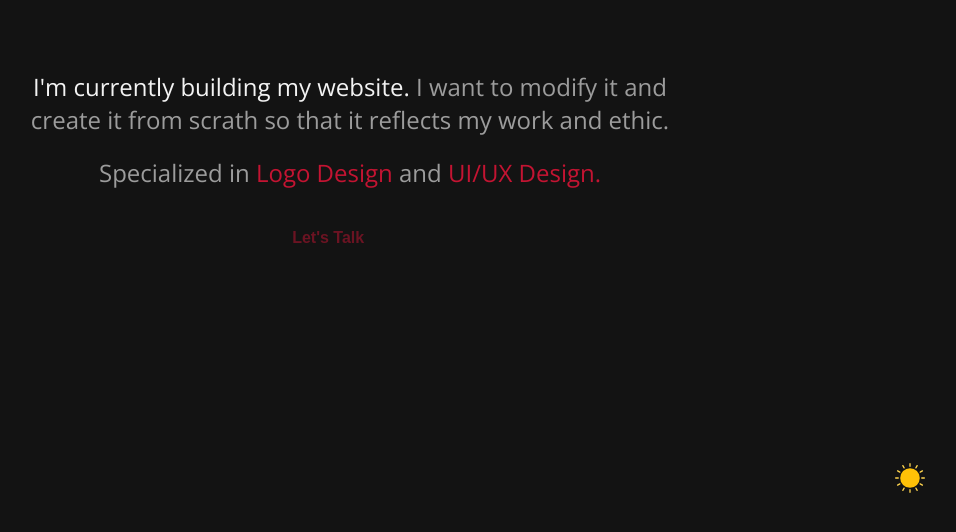
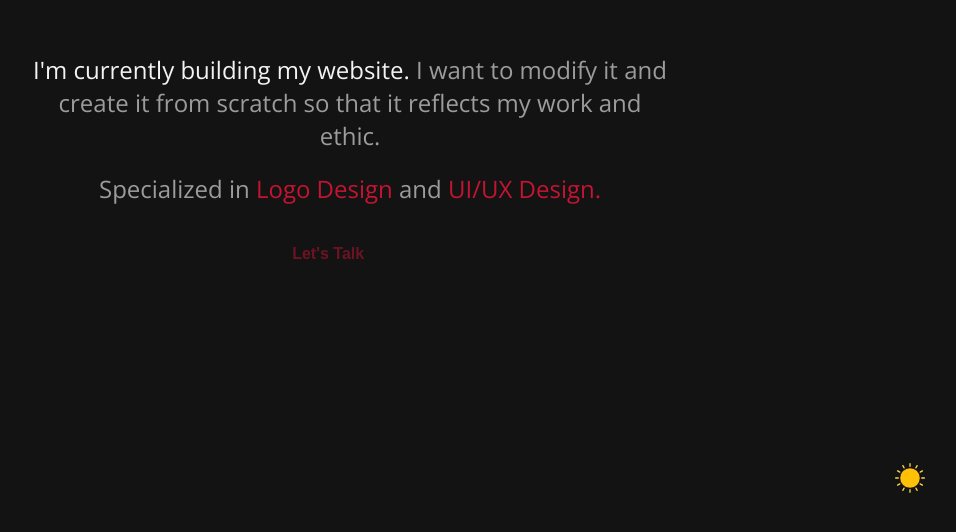
Before and after one commit to kevinwanrow/jasonramia.github.io, a plain HTML site: page index.html in a window 1280 px wide. Shown: the part 242-774 px from the top of the page, without its empty margins (290-1246 px from the left). Drawn offline with nearby package versions, Linux system fonts and the light colour scheme.

Commit message:
Initial Commit

```diff
--- a/index.html
+++ b/index.html
@@ -15,7 +15,7 @@
 <body>
 
 <div id="container">
-    <h2><focus>I'm currently building my website.</focus> I want to modify it and create it from scrath so that it reflects my work and ethic.</h2>
+    <h2><focus>I'm currently building my website.</focus> I want to modify it and create it from scratch so that it reflects my work and ethic.</h2>
     <h2>Specialized in <stress>Logo Design</stress> and <stress>UI/UX Design.</stress></h2>
             <a href="mailto:jasonramia@outlook.com"><button class=""><span class="btn">Let's Talk</span><span class="chevronicon"><i class="fa fa-chevron-circle-right" aria-hidden="true"></i></span></button></a>
 </div>
```
